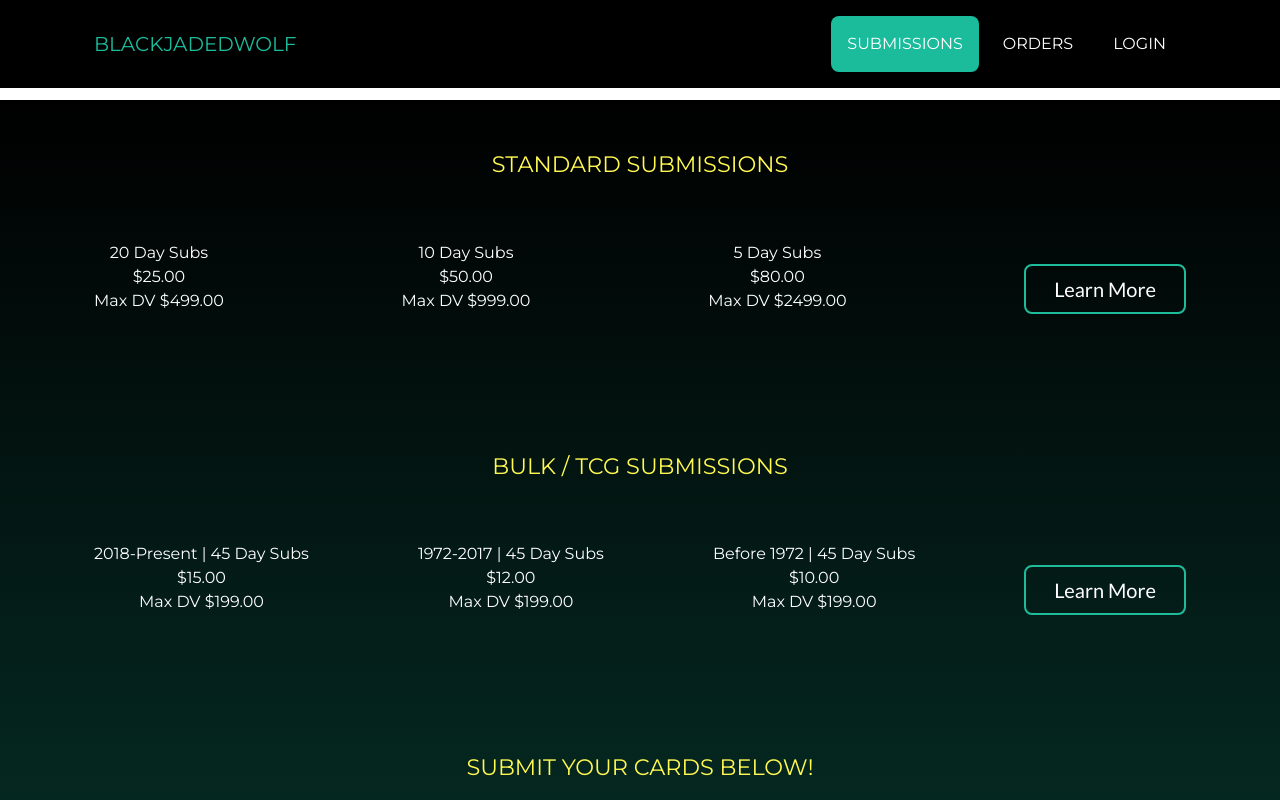
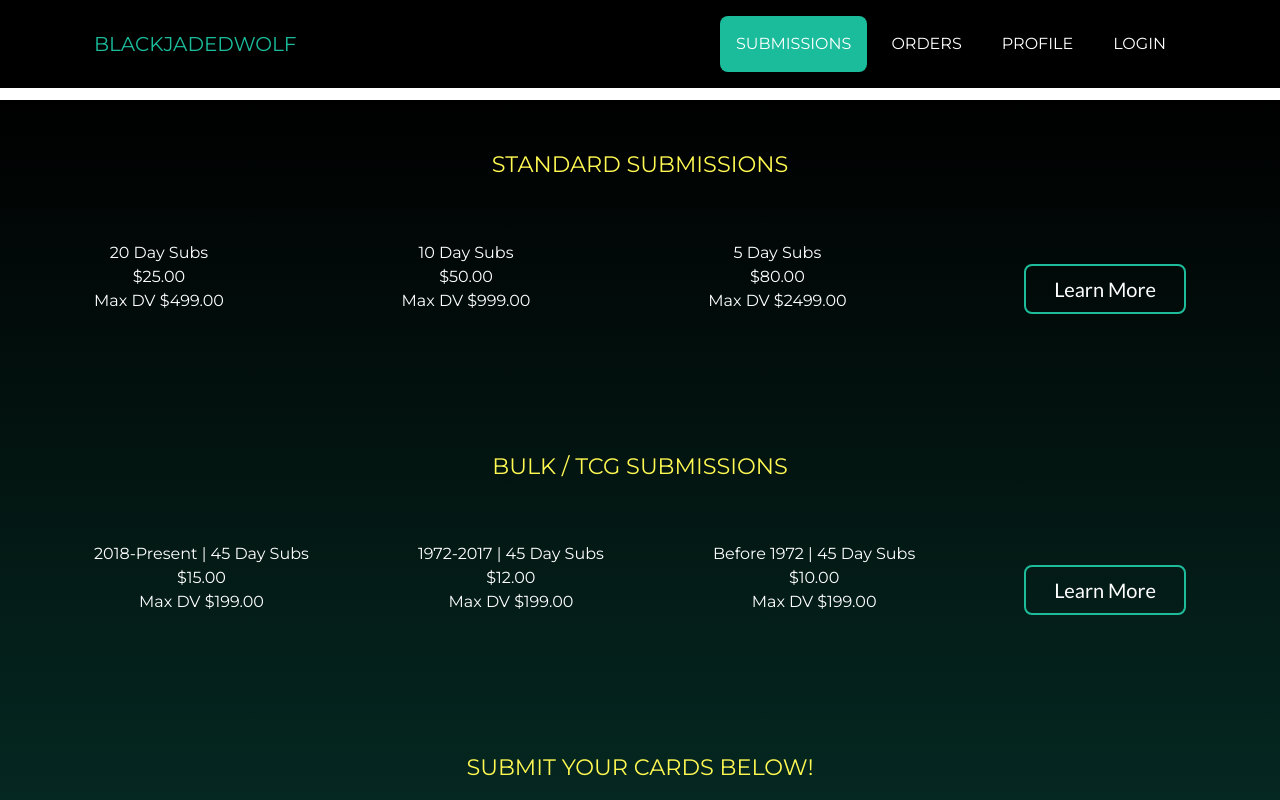
Before and after one commit to blackjadedwolf/gradingbyblackjadedwolf, a React (Create React App) app: page /submit in a window 1280 px wide. Shown: the top 800 px of the page. Built offline with nearby package versions, Linux system fonts and the light colour scheme; no server answers; what @react-pdf/renderer would draw is missing.

Commit message:
created profile page that is only visible to non-admins to view

```diff
--- a/src/components/Header.tsx
+++ b/src/components/Header.tsx
@@ -5,6 +5,10 @@ import { signOut, useUser } from "services/api";
 
 const Header = () => {
   const [user] = useUser();
+
+  const isAdmin =
+  user?.email === "gradingbyblackjadedwolf@gmail.com" ||
+  (process.env.NODE_ENV === "development" && user?.email === "test@test.com");
 
   const handleSignOut = async () => {
     await signOut().then(() => {
@@ -58,6 +62,17 @@ const Header = () => {
           {" "}Orders{" "}
         </NavLink>
       </li>
+      {!isAdmin?
+      <li className="nav-item mx-0 mx-lg-1">
+        <NavLink
+          exact
+          activeClassName="active"
+          className="nav-link py-3 px-0 px-lg-3 rounded js-scroll-trigger"
+          to="/orders"
+        >
+          {" "}Profile{" "}
+        </NavLink>
+      </li> : null}
       {user ? (
       <li className="nav-item mx-0 mx-lg-1">
         <Button
```
Also changed, not shown: src/pages/profile/OrdersPage.tsx (added, +13 -0 lines).
